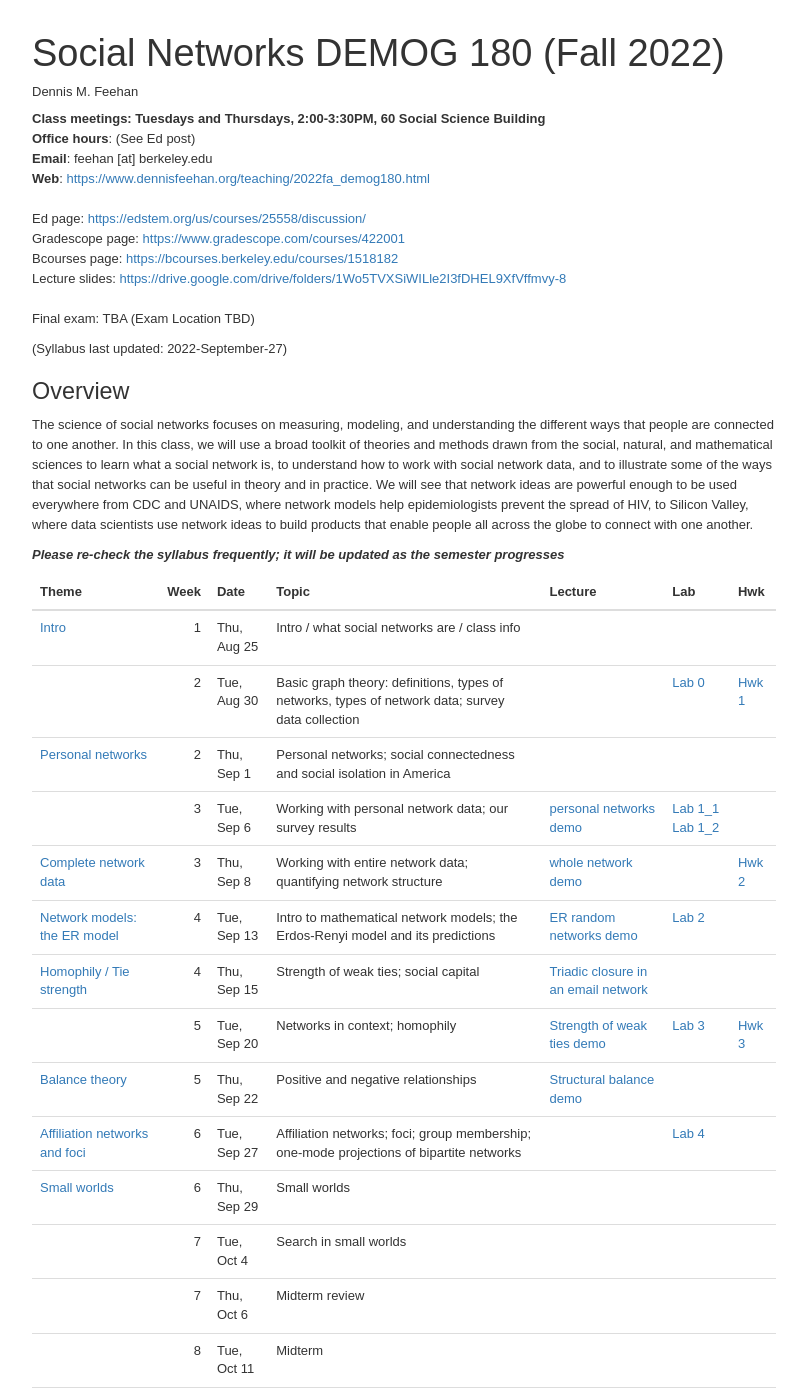
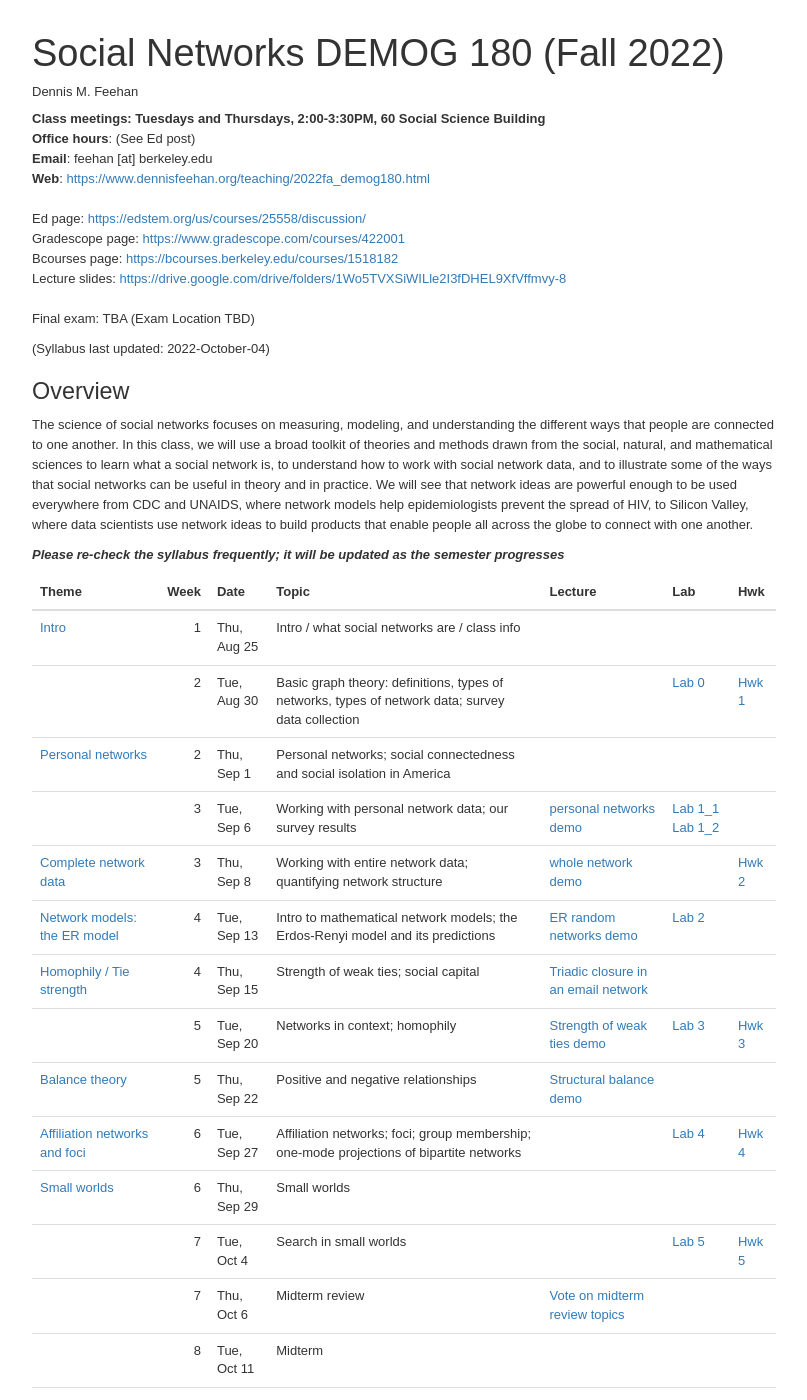
Before and after one commit to dfeehan/dfeehan.github.io, a Jekyll site: the page teaching/2022fa_demog180.html, which Jekyll copies as it is, in a window 1280 px wide and 1400 px high. Shown: the whole window, without its empty margins (236-1043 px from the left). Built offline with Jekyll 4.4.1, drawn with Linux system fonts in a browser that asks for light colours.

Commit message:
lab5 and hwk5

```diff
--- a/teaching/2022fa_demog180.html
+++ b/teaching/2022fa_demog180.html
@@ -725,7 +725,7 @@ Gradescope page: <a href="https://www.gradescope.com/courses/422001">https://www
 Bcourses page: <a href="https://bcourses.berkeley.edu/courses/1518182">https://bcourses.berkeley.edu/courses/1518182</a><br />
 Lecture slides: <a href="https://drive.google.com/drive/folders/1Wo5TVXSiWILle2I3fDHEL9XfVffmvy-8?usp=sharing">https://drive.google.com/drive/folders/1Wo5TVXSiWILle2I3fDHEL9XfVffmvy-8</a><br />
 <BR> Final exam: TBA (Exam Location TBD) <BR></p>
-<p>(Syllabus last updated: 2022-September-27)</p>
+<p>(Syllabus last updated: 2022-October-04)</p>
 <div id="overview" class="section level2">
 <h2>Overview</h2>
 <p>The science of social networks focuses on measuring, modeling, and
@@ -995,6 +995,8 @@ bipartite networks
 4</a>
 </td>
 <td style="text-align:left;">
+<a href="https://www.gradescope.com/courses/422001/assignments/2292891">Hwk
+4</a>
 </td>
 </tr>
 <tr>
@@ -1032,8 +1034,12 @@ Search in small worlds
 <td style="text-align:left;">
 </td>
 <td style="text-align:left;">
-</td>
-<td style="text-align:left;">
+<a href="https://datahub.berkeley.edu/hub/user-redirect/git-pull?repo=https%3A%2F%2Fgithub.com%2Fdfeehan%2Fdemog180-fa2022&amp;urlpath=tree%2Fdemog180-fa2022%2Flab%2Flab5%2Flab_affiliation_networks.ipynb&amp;branch=main">Lab
+5</a>
+</td>
+<td style="text-align:left;">
+<a href="https://datahub.berkeley.edu/hub/user-redirect/git-pull?repo=https%3A%2F%2Fgithub.com%2Fdfeehan%2Fdemog180-fa2022&amp;urlpath=tree%2Fdemog180-fa2022%2Fhwk%2Fhw5%2Fhw5.ipynb&amp;branch=main">Hwk
+5</a>
 </td>
 </tr>
 <tr>
@@ -1049,6 +1055,8 @@ Thu, Oct 6
 Midterm review
 </td>
 <td style="text-align:left;">
+<a href="http://www.allourideas.org/demog180midterm2022">Vote on midterm
+review topics</a>
 </td>
 <td style="text-align:left;">
 </td>
@@ -1409,11 +1417,8 @@ READING WEEK
 <!-- LINK REFERENCES -->
 <!-- [sir thresh demo]:  -->
 <!-- http://datahub.berkeley.edu/user-redirect/interact?account=dfeehan&repo=demog180-sp2019&branch=master&path=lecture/07_sir_model/sir_threshold_infectiousness.ipynb -->
-<!-- [hwk4]:  -->
-<!-- [hwk5]:  -->
 <!-- [hwk6]:  -->
 <!-- [hwk7]:  -->
-<!-- [lab5]:  -->
 <!-- [lab6]:  -->
 </div>
 <div id="requirements" class="section level2">
```
